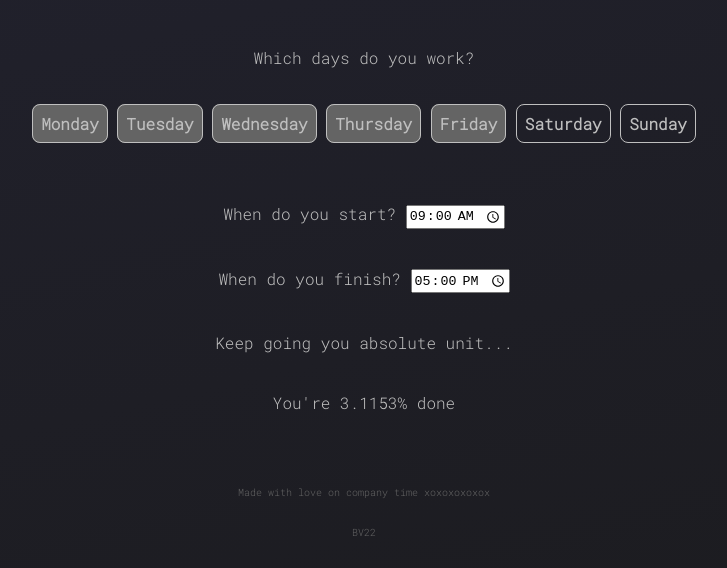
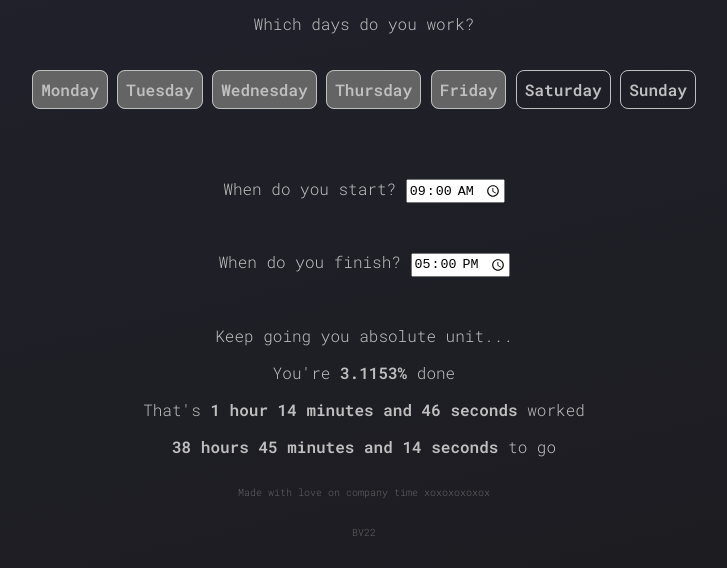
Before and after one commit to BenVosper/amidoneyet, a website: page index.html in a window 1280 px wide. Shown: the part 232-800 px from the top of the page, without its empty margins (276-1003 px from the left). Drawn offline with Linux system fonts and the light colour scheme.

Commit message:
Add more depressing stats

```diff
--- a/index.html
+++ b/index.html
@@ -28,8 +28,12 @@
     <input type="time" id="end" name="end" value="17:00" required />
   </label>
 
-  <span id="message">Javascript doesn't seem to be working, sorry. No fun allowed.</span>
-  <span id="togo"></span>
+  <div id="result">
+    <span id="message">Javascript doesn't seem to be working, sorry. No fun allowed.</span>
+    <span id="togo1"></span>
+    <span id="togo2"></span>
+    <span id="togo3"></span>
+  </div>
 </div>
 
 <div id="footer">
--- a/src/init.js
+++ b/src/init.js
@@ -1,7 +1,9 @@
 const message = document.getElementById("message");
 message.innerHTML = "";
 
-const togo = document.getElementById("togo");
+const togo1 = document.getElementById("togo1");
+const togo2 = document.getElementById("togo2");
+const togo3 = document.getElementById("togo3");
 const startTime = document.getElementById("start");
 const endTime = document.getElementById("end");
 
@@ -75,9 +77,56 @@ const getTermOfEndearment = () => {
   ]);
 };
 
+const pluralise = (string, value) => {
+  if (value === 1) {
+    return string;
+  }
+  return `${string}s`;
+};
+
 const setTodoValue = (totalSeconds, secondsWorked) => {
   const percentage = (secondsWorked / totalSeconds) * 100;
-  togo.innerHTML = `You're ${percentage.toFixed(4)}% done`;
+  let secondsToGo = totalSeconds - secondsWorked;
+
+  const workedH = Math.floor(secondsWorked / 3600);
+  secondsWorked %= 3600;
+  const workedM = Math.floor(secondsWorked / 60);
+  const workedS = secondsWorked % 60;
+
+  const remainingH = Math.floor(secondsToGo / 3600);
+  secondsToGo %= 3600;
+  const remainingM = Math.floor(secondsToGo / 60);
+  const remainingS = secondsToGo % 60;
+
+  togo1.innerHTML = `
+    You're <strong>${percentage.toFixed(4)}%</strong> done
+  `;
+
+  togo2.innerHTML = `
+    That's <strong>${workedH} ${pluralise(
+    "hour",
+    workedH
+  )} ${workedM} ${pluralise("minute", workedM)} and ${workedS} ${pluralise(
+    "second",
+    workedS
+  )}</strong> worked
+  `;
+
+  togo3.innerHTML = `
+    <strong>${remainingH} ${pluralise(
+    "hour",
+    remainingH
+  )} ${remainingM} ${pluralise(
+    "minute",
+    remainingM
+  )} and ${remainingS} ${pluralise("second", remainingS)}</strong> to go
+  `;
+};
+
+const clearTogo = () => {
+  togo1.innerHTML = null;
+  togo2.innerHTML = null;
+  togo3.innerHTML = null;
 };
 
 const setResult = (updateMessage = true) => {
@@ -86,7 +135,7 @@ const setResult = (updateMessage = true) => {
 
   if (totalSeconds === 0) {
     message.innerHTML = "No work this week? Result.";
-    togo.innerHTML = null;
+    clearTogo();
     return;
   }
 
@@ -147,7 +196,8 @@ const setResult = (updateMessage = true) => {
 
   if (isLastDay && secondsWorkedToday === secondsPerDay) {
     message.innerHTML = "All done!";
-    togo.innerHTML = "Go home you massive legend";
+    clearTogo();
+    togo1.innerHTML = "Go home you massive legend";
   }
 };
 
--- a/src/styles.css
+++ b/src/styles.css
@@ -1,4 +1,5 @@
 @import url("https://fonts.googleapis.com/css2?family=Roboto+Mono:wght@300&display=swap");
+@import url("https://fonts.googleapis.com/css2?family=Roboto+Mono:wght@600&display=swap");
 
 html {
   height: 100%;
@@ -49,7 +50,7 @@ img {
   position: absolute;
   top: 0%;
   right: 0%;
-  gap: 5%
+  gap: 3em;
 }
 
 #main > h2 {
@@ -99,7 +100,7 @@ ul {
 }
 
 span.day-button {
-  font-weight: bold;
+  font-weight: 800;
   padding: 0.5em;
   border: 1px solid rgb(191, 191, 191);
   border-radius: 0.5em;
@@ -109,3 +110,11 @@ span.day-button {
 span.day-button.selected {
   background-color: rgb(100, 100, 100);
 }
+
+#result {
+  display: flex;
+  flex-direction: column;
+  align-items: center;
+  justify-content: center;
+  gap: 1em;
+}
```
